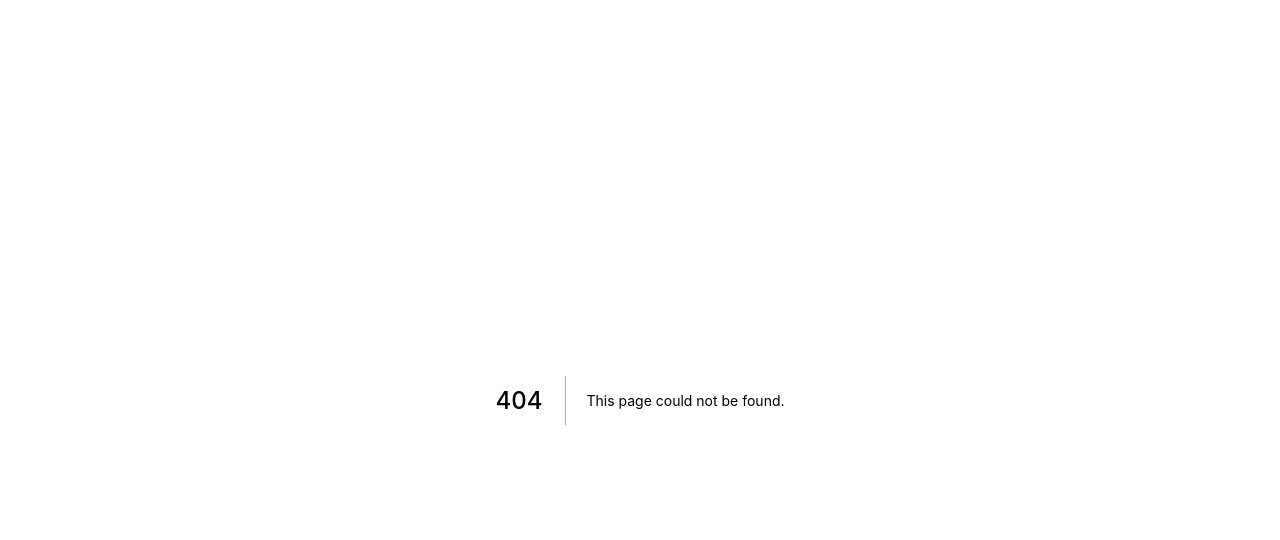
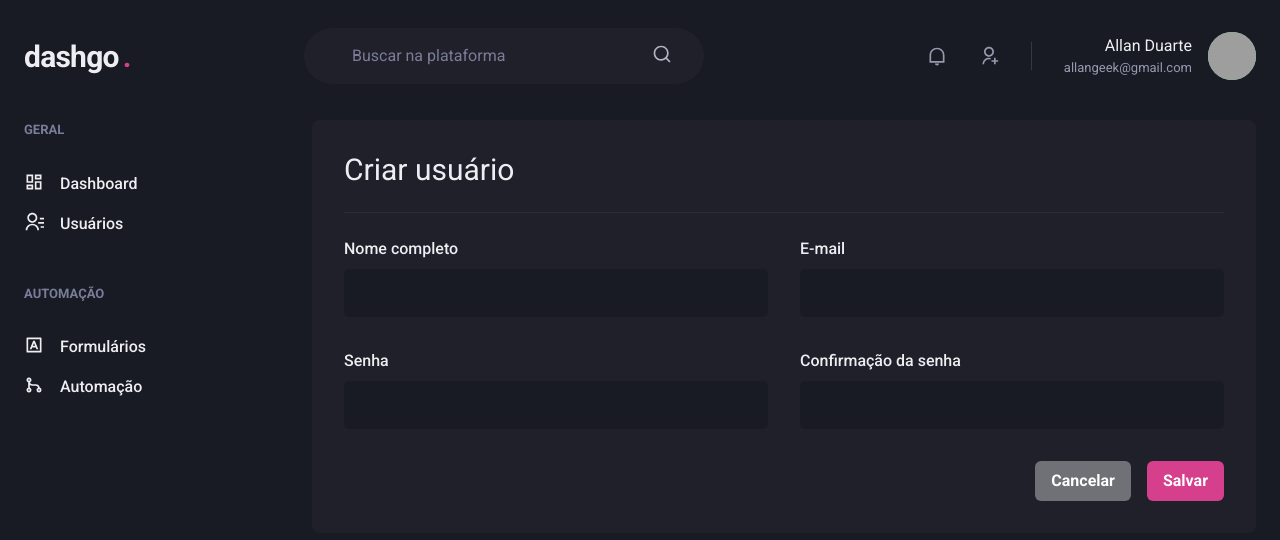
Before and after one commit to nullCommit/dashgo, a Next.js app: page /users/create in a window 1280 px wide. Before the commit this address had no page. Shown: the top 540 px of the page. Built offline with nearby package versions, Linux system fonts and the light colour scheme; grey boxes are pictures that could not be loaded.

Commit message:
Cria a tela de cadastramento de usuário

```diff
--- /dev/null
+++ b/src/pages/users/create.tsx
@@ -0,0 +1,56 @@
+import {
+  Box,
+  Flex,
+  Heading,
+  Divider,
+  VStack,
+  SimpleGrid,
+  HStack,
+  Button,
+} from '@chakra-ui/react';
+import { Input } from '../../components/Form/Input';
+import { Header } from '../../components/Header';
+import { Sidebar } from '../../components/Sidebar';
+
+export default function CreateUser() {
+  return (
+    <Box>
+      <Header />
+
+      <Flex w='100%' my='6' maxWidth={1480} mx='auto' px='6'>
+        <Sidebar />
+
+        <Box flex='1' borderRadius={8} bg='gray.800' p='8'>
+          <Heading size='lg' fontWeight='normal'>
+            Criar usuário
+          </Heading>
+
+          <Divider my='6' borderColor='gray.700' />
+
+          <VStack spacing='8'>
+            <SimpleGrid minChildWidth='240px' spacing='8' w='100%'>
+              <Input name='name' label='Nome completo'></Input>
+              <Input name='email' type='email' label='E-mail'></Input>
+            </SimpleGrid>
+
+            <SimpleGrid minChildWidth='240px' spacing='8' w='100%'>
+              <Input name='password' type='password' label='Senha'></Input>
+              <Input
+                name='password_confirmation'
+                type='password'
+                label='Confirmação da senha'
+              ></Input>
+            </SimpleGrid>
+          </VStack>
+
+          <Flex mt='8' justify='flex-end'>
+            <HStack spacing='4'>
+              <Button colorScheme='whiteAlpha'>Cancelar</Button>
+              <Button colorScheme='pink'>Salvar</Button>
+            </HStack>
+          </Flex>
+        </Box>
+      </Flex>
+    </Box>
+  );
+}
```
